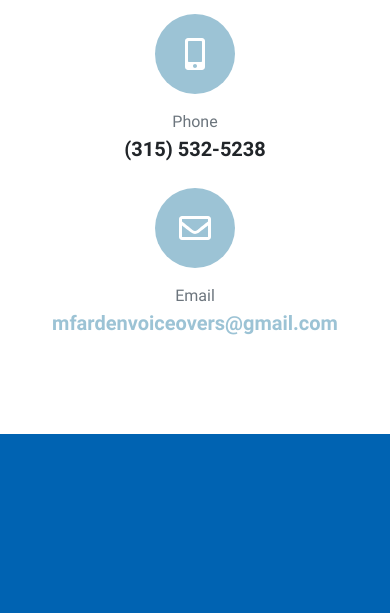
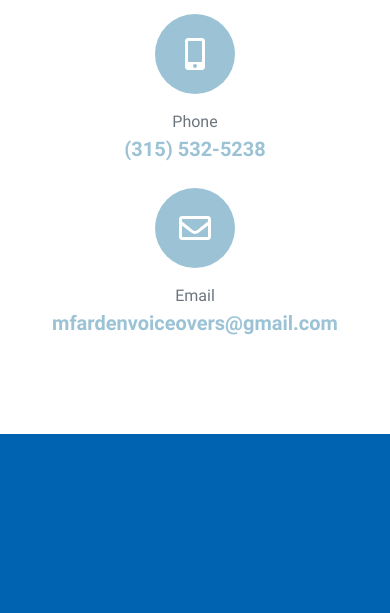
Before and after one commit to mjfarden/mjfarden.github.io, a plain HTML site: page index.html in a window 390 px wide. Shown: the part 2500-3113 px from the top of the page. Drawn offline with nearby package versions, Linux system fonts and the light colour scheme.

Commit message:
Adjust phone number text color

```diff
--- a/index.html
+++ b/index.html
@@ -88,7 +88,7 @@
                         <div class="d-flex flex-column align-items-center">
                             <div class="icon-contact mb-3"><i class="fas fa-mobile-alt"></i></div>
                             <div class="text-muted">Phone</div>
-                            <div class="lead font-weight-bold">(315) 532-5238</div>
+                            <div class="lead font-weight-bold text-primary">(315) 532-5238</div>
 							<br>
                         </div>
                     </div>
```
